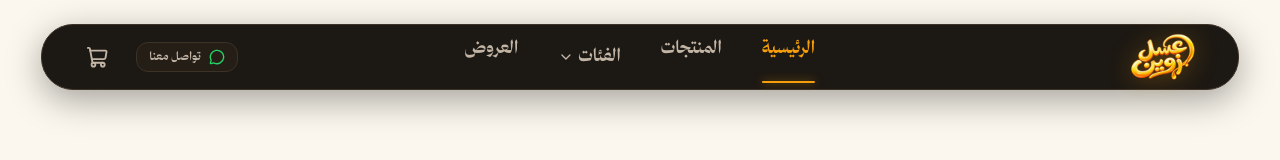
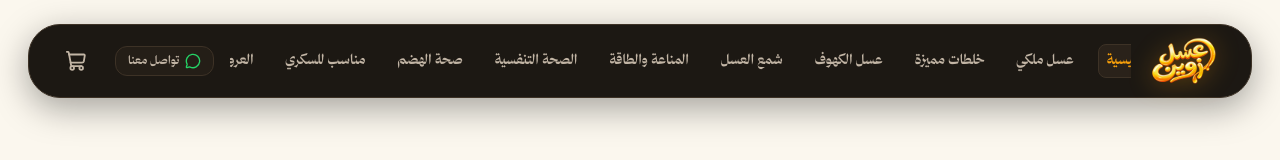
Before and after one commit to same7-redaa/IBRA, a Next.js app in the folder storefront/: page / in a window 1280 px wide. Shown: the top 160 px of the page. Built offline with nearby package versions, Linux system fonts and the light colour scheme.

Commit message:
refactor: remove products link from header navigation bar

```diff
--- a/storefront/src/components/layout/Header.tsx
+++ b/storefront/src/components/layout/Header.tsx
@@ -2,32 +2,33 @@
 
 import Link from "next/link";
 import { usePathname } from "next/navigation";
-import { ShoppingCart, MessageCircle, Menu, X, ChevronDown } from "lucide-react";
+import { ShoppingCart, MessageCircle, Menu, X } from "lucide-react";
 import { useState } from "react";
 import { useCart } from "@/context/CartContext";
-import { productCategories } from "@/data/products";
 
-const NAV_LINKS = [
+const ALL_HEADER_LINKS = [
   { href: "/", label: "الرئيسية" },
-  { href: "/products", label: "المنتجات" },
-  { href: "/categories", label: "الفئات", hasDropdown: true },
+  { href: "/categories/royal", label: "عسل ملكي" },
+  { href: "/categories/special_blends", label: "خلطات مميزة" },
+  { href: "/categories/cave_honey", label: "عسل الكهوف" },
+  { href: "/categories/honeycomb", label: "شمع العسل" },
+  { href: "/categories/immunity_energy", label: "المناعة والطاقة" },
+  { href: "/categories/respiratory", label: "الصحة التنفسية" },
+  { href: "/categories/digestive", label: "صحة الهضم" },
+  { href: "/categories/diabetic_friendly", label: "مناسب للسكري" },
   { href: "/offers", label: "العروض" },
 ];
 
 export default function Header() {
   const [isMobileMenuOpen, setIsMobileMenuOpen] = useState(false);
-  const [isCategoriesDropdownOpen, setIsCategoriesDropdownOpen] = useState(false);
-  const [isMobileCategoriesOpen, setIsMobileCategoriesOpen] = useState(false);
   const { cartCount, openCart } = useCart();
   const pathname = usePathname();
 
-  const activeCategories = productCategories.filter((cat) => cat.id !== "all");
-
   return (
-    <div className="fixed top-6 left-0 right-0 z-50 w-full flex justify-center px-4">
-      <header className="w-[96%] max-w-[1920px] rounded-[2rem] border border-[#3d3226] bg-[#1c1813] shadow-[0_10px_35px_rgba(0,0,0,0.35)] transition-all">
-        <div className="px-6 lg:px-10">
-          <div className="flex h-16 items-center justify-between relative">
+    <div className="fixed top-4 sm:top-6 left-0 right-0 z-50 w-full flex justify-center px-2 sm:px-4">
+      <header className="w-[98%] max-w-[1920px] rounded-[1.8rem] sm:rounded-[2rem] border border-[#3d3226] bg-[#1c1813] shadow-[0_10px_35px_rgba(0,0,0,0.35)] transition-all">
+        <div className="px-4 sm:px-6 lg:px-8">
+          <div className="flex h-16 sm:h-18 items-center justify-between gap-4 relative">
 
             {/* Logo (Right Side in RTL) */}
             <div className="flex-shrink-0 z-10 flex items-center">
@@ -35,93 +36,40 @@ export default function Header() {
                 <img
                   src="/logo.png"
                   alt="عسل زوين"
-                  className="h-11 sm:h-12 w-auto object-contain drop-shadow-[0_2px_12px_rgba(245,158,11,0.35)]"
+                  className="h-10 sm:h-12 w-auto object-contain drop-shadow-[0_2px_12px_rgba(245,158,11,0.35)]"
                 />
               </Link>
             </div>
 
-            {/* Desktop Navigation (Perfectly Centered) */}
-            <nav className="hidden md:flex absolute left-1/2 top-1/2 -translate-x-1/2 -translate-y-1/2 gap-8 lg:gap-10">
-              {NAV_LINKS.map((link) => {
-                const isActive =
-                  pathname === link.href ||
-                  (link.hasDropdown && pathname.startsWith("/categories"));
-
-                if (link.hasDropdown) {
-                  return (
-                    <div
-                      key={link.href}
-                      className="relative group py-2"
-                      onMouseEnter={() => setIsCategoriesDropdownOpen(true)}
-                      onMouseLeave={() => setIsCategoriesDropdownOpen(false)}
-                    >
-                      <Link
-                        href={link.href}
-                        className={`text-base lg:text-lg font-bold transition-all relative py-1 flex items-center gap-1 ${
-                          isActive
-                            ? "text-[#f59e0b]"
-                            : "text-[#c2b5a5] hover:text-[#f59e0b]"
-                        }`}
-                      >
-                        <span>{link.label}</span>
-                        <ChevronDown className="w-4 h-4 transition-transform group-hover:rotate-180" />
-                        {isActive && (
-                          <span className="absolute bottom-0 left-0 right-0 h-[2px] bg-[#f59e0b] rounded-full shadow-[0_0_8px_rgba(245,158,11,0.6)]" />
-                        )}
-                      </Link>
-
-                      {/* Dropdown Menu */}
-                      <div className="absolute top-full right-1/2 translate-x-1/2 pt-2 w-64 hidden group-hover:block transition-all animate-fade-in z-50">
-                        <div className="bg-[#1c1813] border border-[#3d3226] rounded-2xl shadow-2xl p-2 space-y-1 backdrop-blur-md">
-                          <Link
-                            href="/categories"
-                            className="block px-3.5 py-2 rounded-xl text-xs font-black text-[#f59e0b] hover:bg-[#2a221a] transition-colors border-b border-[#3d3226]/60 pb-2 mb-1"
-                          >
-                            ← استعراض كافة الفئات
-                          </Link>
-                          {activeCategories.map((cat) => (
-                            <Link
-                              key={cat.id}
-                              href={`/categories/${cat.id}`}
-                              className="block px-3.5 py-1.5 rounded-lg text-xs font-bold text-[#c2b5a5] hover:text-white hover:bg-[#2a221a] transition-colors"
-                            >
-                              {cat.label}
-                            </Link>
-                          ))}
-                        </div>
-                      </div>
-                    </div>
-                  );
-                }
-
+            {/* Desktop Navigation with All Direct Links */}
+            <nav className="hidden lg:flex items-center justify-center flex-grow gap-2 xl:gap-4 overflow-x-auto scrollbar-none py-2 px-2">
+              {ALL_HEADER_LINKS.map((link) => {
+                const isActive = pathname === link.href;
                 return (
                   <Link
                     key={link.href}
                     href={link.href}
-                    className={`text-base lg:text-lg font-bold transition-all relative py-1 ${
+                    className={`text-xs xl:text-sm font-bold transition-all relative py-1.5 px-2 rounded-lg whitespace-nowrap ${
                       isActive
-                        ? "text-[#f59e0b]"
-                        : "text-[#c2b5a5] hover:text-[#f59e0b]"
+                        ? "text-[#f59e0b] bg-[#2a221a] border border-[#3d3226]"
+                        : "text-[#c2b5a5] hover:text-[#f59e0b] hover:bg-[#2a221a]/60"
                     }`}
                   >
                     {link.label}
-                    {isActive && (
-                      <span className="absolute bottom-0 left-0 right-0 h-[2px] bg-[#f59e0b] rounded-full shadow-[0_0_8px_rgba(245,158,11,0.6)]" />
-                    )}
                   </Link>
                 );
               })}
             </nav>
 
             {/* Icons & Actions (Left Side in RTL) */}
-            <div className="hidden md:flex items-center gap-6 z-10">
+            <div className="hidden sm:flex items-center gap-4 lg:gap-6 z-10 shrink-0">
               {/* WhatsApp / Customer Service */}
               <a
                 href="https://wa.me/201000000000"
                 target="_blank"
                 rel="noopener noreferrer"
                 title="تواصل معنا عبر واتساب"
-                className="flex items-center gap-2 text-xs font-bold px-3 py-1.5 rounded-xl border border-[#3d3226] bg-[#2a221a]/60 text-[#c2b5a5] hover:text-[#25d366] hover:border-[#25d366]/40 transition-all"
+                className="flex items-center gap-1.5 text-xs font-bold px-3 py-1.5 rounded-xl border border-[#3d3226] bg-[#2a221a]/60 text-[#c2b5a5] hover:text-[#25d366] hover:border-[#25d366]/40 transition-all"
               >
                 <MessageCircle className="h-4 w-4 text-[#25d366]" />
                 <span className="hidden xl:inline">تواصل معنا</span>
@@ -133,7 +81,7 @@ export default function Header() {
                 aria-label="عرض سلة المشتريات"
                 className="text-[#c2b5a5] hover:text-white transition-transform hover:scale-110 relative p-1 cursor-pointer"
               >
-                <ShoppingCart className="h-[1.4rem] w-[1.4rem]" />
+                <ShoppingCart className="h-[1.35rem] w-[1.35rem]" />
                 {cartCount > 0 && (
                   <span className="absolute -top-1.5 -left-1.5 flex h-[1.15rem] w-[1.15rem] items-center justify-center rounded-full bg-[#d97706] text-[0.65rem] font-black text-white shadow-[0_0_8px_rgba(217,119,6,0.5)] animate-scale-up">
                     {cartCount}
@@ -143,14 +91,14 @@ export default function Header() {
             </div>
 
             {/* Mobile Actions & Hamburger */}
-            <div className="flex items-center gap-3 md:hidden z-10">
+            <div className="flex items-center gap-2.5 lg:hidden z-10">
               {/* Mobile Cart Trigger */}
               <button
                 onClick={openCart}
                 aria-label="عرض سلة المشتريات"
                 className="text-[#c2b5a5] hover:text-white relative p-1.5"
               >
-                <ShoppingCart className="h-6 w-6" />
+                <ShoppingCart className="h-5 w-5" />
                 {cartCount > 0 && (
                   <span className="absolute top-0 left-0 flex h-4 w-4 items-center justify-center rounded-full bg-[#d97706] text-[0.6rem] font-black text-white">
                     {cartCount}
@@ -165,94 +113,40 @@ export default function Header() {
                 className="text-[#c2b5a5] hover:text-white focus:outline-none p-1"
               >
                 {isMobileMenuOpen ? (
-                  <X className="h-7 w-7" />
+                  <X className="h-6 w-6" />
                 ) : (
-                  <Menu className="h-7 w-7" />
+                  <Menu className="h-6 w-6" />
                 )}
               </button>
             </div>
           </div>
         </div>
 
-        {/* Mobile Navigation Dropdown */}
+        {/* Mobile Navigation Dropdown listing ALL links */}
         {isMobileMenuOpen && (
-          <div className="md:hidden border-t border-[#3d3226] bg-[#1c1813] rounded-b-[2rem] shadow-2xl animate-fade-in">
-            <div className="space-y-1.5 px-6 pb-5 pt-4">
+          <div className="lg:hidden border-t border-[#3d3226] bg-[#1c1813] rounded-b-[1.8rem] sm:rounded-b-[2rem] shadow-2xl animate-fade-in max-h-[75vh] overflow-y-auto">
+            <div className="grid grid-cols-2 gap-1.5 p-4 sm:p-5">
+              {ALL_HEADER_LINKS.map((link) => {
+                const isActive = pathname === link.href;
+                return (
                   <Link
-                href="/"
+                    key={link.href}
+                    href={link.href}
                     onClick={() => setIsMobileMenuOpen(false)}
-                className={`block rounded-xl px-4 py-2.5 text-base font-bold transition-colors ${
-                  pathname === "/"
+                    className={`block rounded-xl px-3 py-2 text-xs sm:text-sm font-bold transition-colors text-center ${
+                      isActive
                         ? "bg-[#2a221a] text-[#f59e0b] border border-[#3d3226]"
-                    : "text-[#c2b5a5] hover:bg-[#2a221a] hover:text-white"
+                        : "text-[#c2b5a5] hover:bg-[#2a221a] hover:text-white border border-[#3d3226]/30"
                     }`}
                   >
-                الرئيسية
+                    {link.label}
                   </Link>
-
-              <Link
-                href="/products"
-                onClick={() => setIsMobileMenuOpen(false)}
-                className={`block rounded-xl px-4 py-2.5 text-base font-bold transition-colors ${
-                  pathname === "/products"
-                    ? "bg-[#2a221a] text-[#f59e0b] border border-[#3d3226]"
-                    : "text-[#c2b5a5] hover:bg-[#2a221a] hover:text-white"
-                }`}
-              >
-                المنتجات
-              </Link>
-
-              {/* Mobile Categories with Toggle */}
-              <div>
-                <div className="flex items-center justify-between rounded-xl px-4 py-2.5 text-base font-bold text-[#c2b5a5] hover:bg-[#2a221a]">
-                  <Link
-                    href="/categories"
-                    onClick={() => setIsMobileMenuOpen(false)}
-                    className="flex-grow"
-                  >
-                    الفئات
-                  </Link>
-                  <button
-                    onClick={() => setIsMobileCategoriesOpen(!isMobileCategoriesOpen)}
-                    className="p-1 text-[#f59e0b]"
-                  >
-                    <ChevronDown
-                      className={`w-5 h-5 transition-transform ${
-                        isMobileCategoriesOpen ? "rotate-180" : ""
-                      }`}
-                    />
-                  </button>
+                );
+              })}
             </div>
 
-                {isMobileCategoriesOpen && (
-                  <div className="pr-4 pl-2 py-2 space-y-1 border-r border-[#3d3226] mr-4 my-1">
-                    {activeCategories.map((cat) => (
-                      <Link
-                        key={cat.id}
-                        href={`/categories/${cat.id}`}
-                        onClick={() => setIsMobileMenuOpen(false)}
-                        className="block py-1.5 px-2 text-xs font-bold text-[#c2b5a5] hover:text-[#f59e0b]"
-                      >
-                        • {cat.label}
-                      </Link>
-                    ))}
-                  </div>
-                )}
-              </div>
-
-              <Link
-                href="/offers"
-                onClick={() => setIsMobileMenuOpen(false)}
-                className={`block rounded-xl px-4 py-2.5 text-base font-bold transition-colors ${
-                  pathname === "/offers"
-                    ? "bg-[#2a221a] text-[#f59e0b] border border-[#3d3226]"
-                    : "text-[#c2b5a5] hover:bg-[#2a221a] hover:text-white"
-                }`}
-              >
-                العروض
-              </Link>
-
-              <div className="border-t border-[#3d3226] pt-4 mt-3 flex items-center justify-between gap-3">
+            {/* Mobile Actions in Drawer */}
+            <div className="border-t border-[#3d3226] p-4 flex items-center justify-between gap-3">
               <a
                 href="https://wa.me/201000000000"
                 target="_blank"
@@ -276,7 +170,6 @@ export default function Header() {
               </button>
             </div>
           </div>
-          </div>
         )}
       </header>
     </div>
```
Lines whose indentation alone changed are shown as unchanged.
